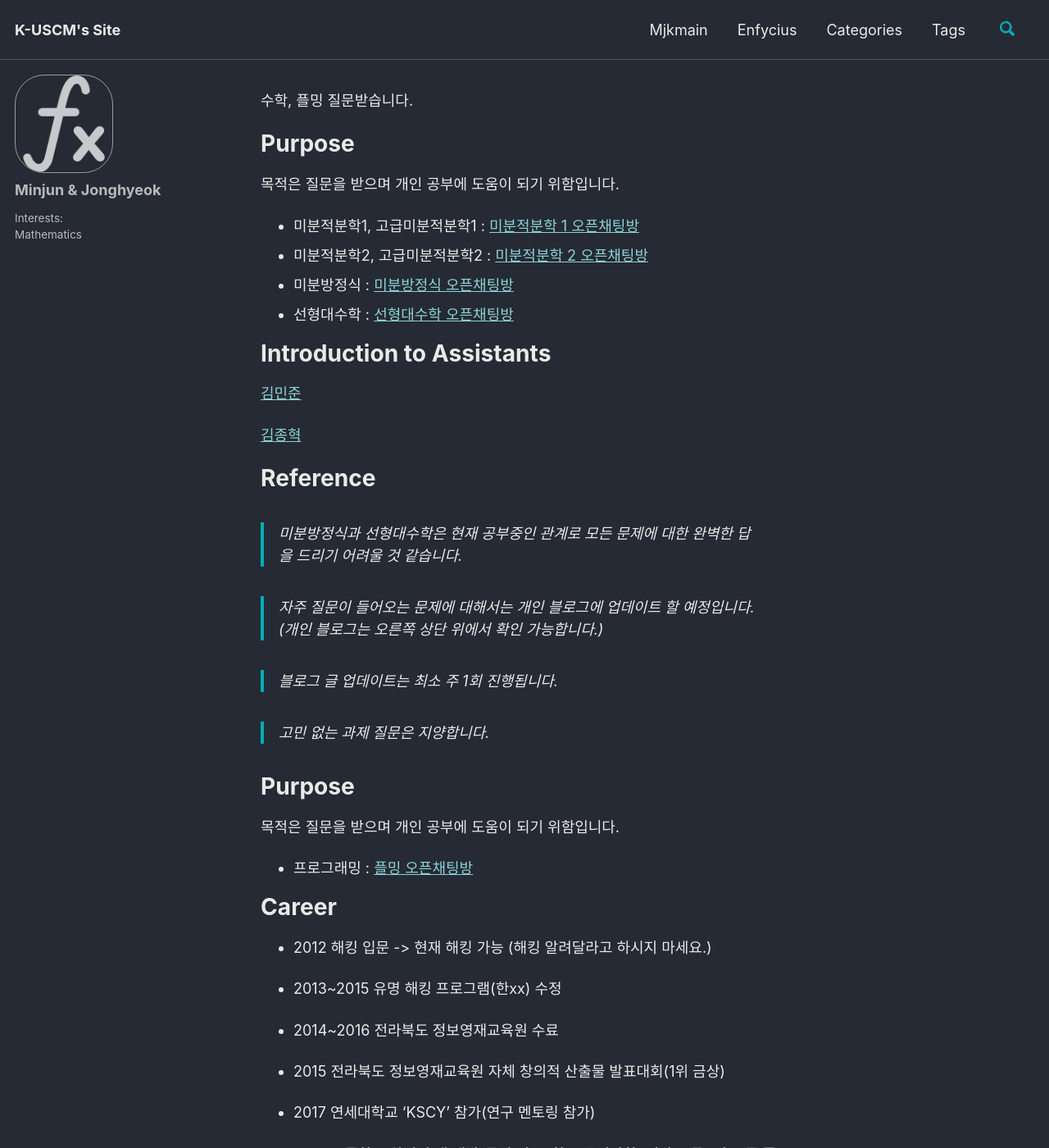
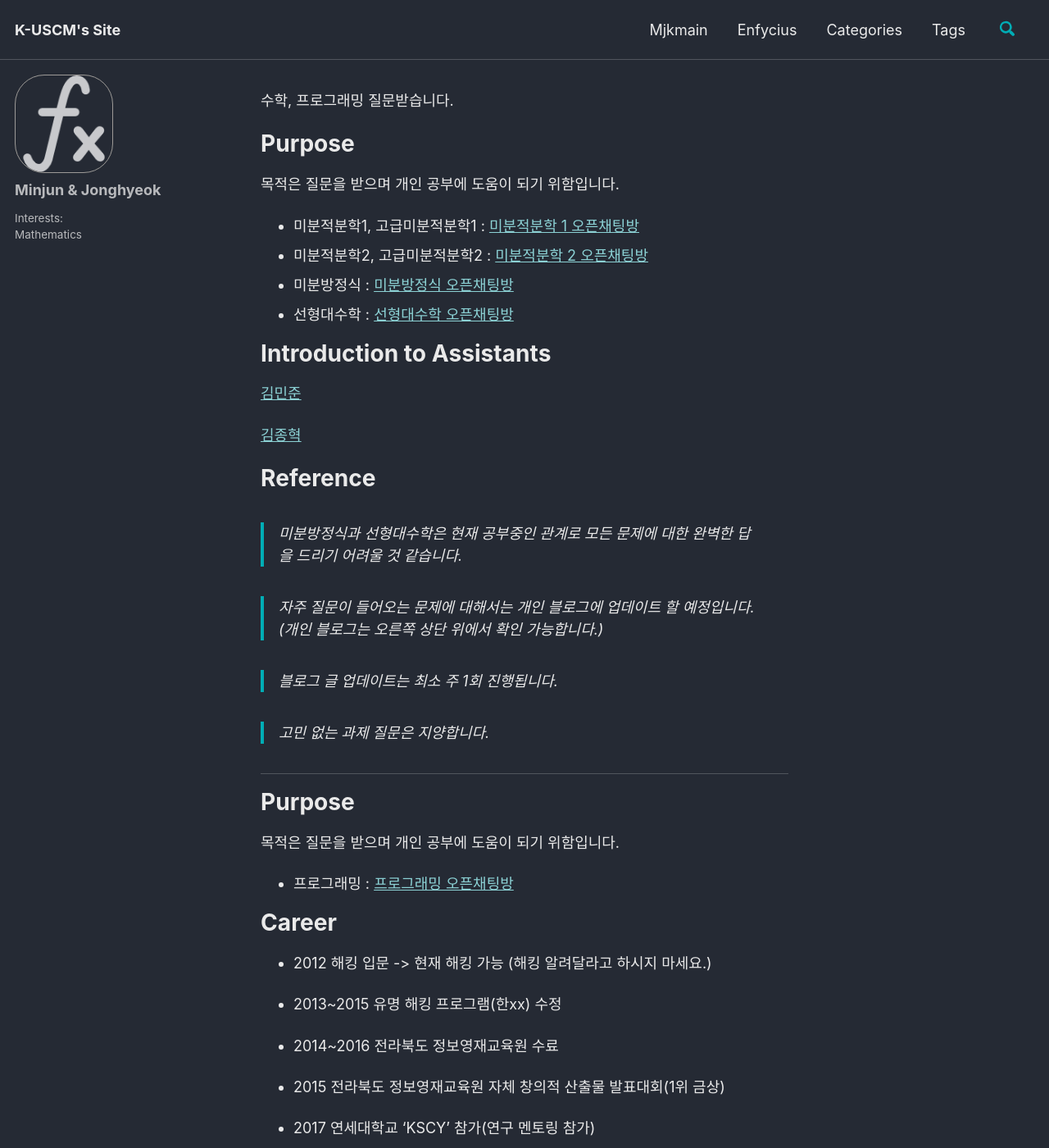
Before and after one commit to K-USCM/K-USCM.github.io, a Jekyll site: the page built from index.md, in a window 1280 px wide and 1400 px high. Shown: the whole window at 82% size. Built offline with Jekyll 4.4.1, drawn with Linux system fonts in a browser that asks for light colours; cached includes are drawn as plain includes.

Commit message:
Update index.md

```diff
--- a/index.md
+++ b/index.md
@@ -3,7 +3,7 @@ layout: home
 author_profile: true
 ---
 
-수학, 플밍 질문받습니다.
+수학, 프로그래밍 질문받습니다.
 
 # Purpose
 
@@ -30,11 +30,13 @@ author_profile: true
 
 > 고민 없는 과제 질문은 지양합니다.
 
+---
+
 # Purpose
 
 목적은 질문을 받으며 개인 공부에 도움이 되기 위함입니다.
 
-* 프로그래밍 : [플밍 오픈채팅방](https://open.kakao.com/o/gOkNJF0c)
+* 프로그래밍 : [프로그래밍 오픈채팅방](https://open.kakao.com/o/gOkNJF0c)
 
 # Career
 
```
